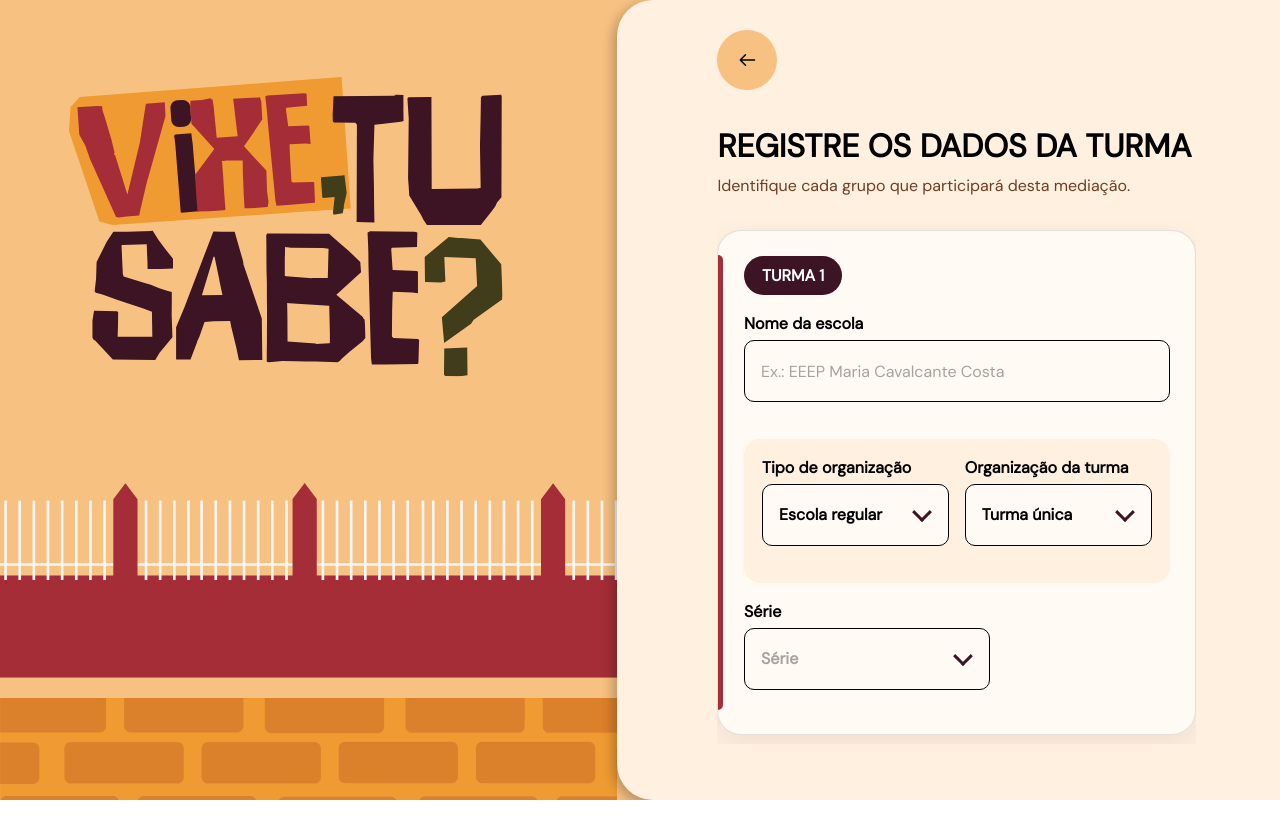
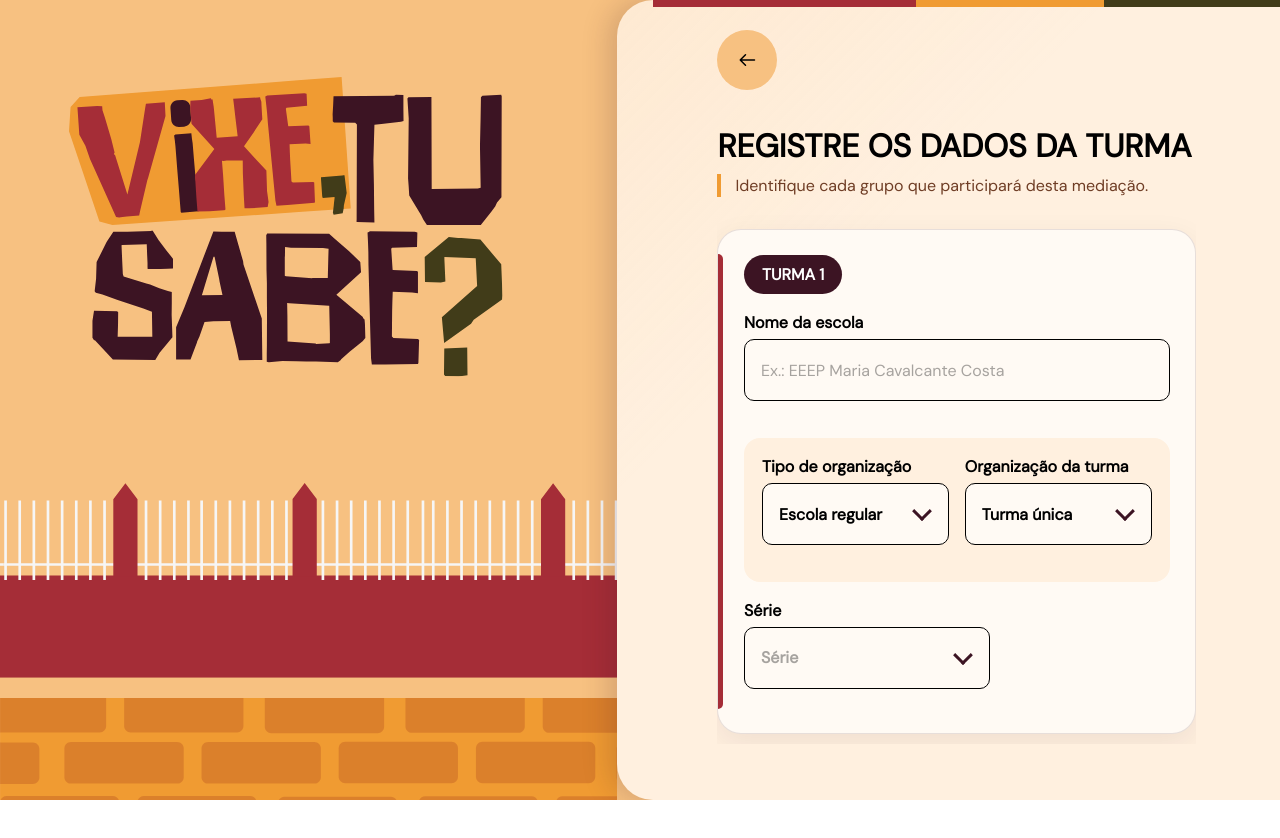
Before and after one commit to CSCAQXD/QUIZ-vixe-tu-sabe, a React app in the folder frontend/: page /cadastro-turmas in a window 1280 px wide. Shown: the top 838 px of the page. Built offline with nearby package versions, Linux system fonts and the light colour scheme; the HTML template or start-up script is replaced by a standard one.

Commit message:
style(cadastro): renova painel de configuracao

```diff
--- a/frontend/src/pages/CadastroTurmas/CadastroTurmasPage.css
+++ b/frontend/src/pages/CadastroTurmas/CadastroTurmasPage.css
@@ -16,8 +16,20 @@
     padding: clamp(30px, 3.7vh, 40px) clamp(48px, 6.55vw, 126px) clamp(42px, 7vh, 76px) clamp(62px, 7.85vw, 151px);
     overflow: hidden;
     border-radius: 36px 0 0 36px;
-    background: #fff0df;
-    box-shadow: -4px 4px 12px rgb(0 0 0 / 25%);
+    background:
+        linear-gradient(135deg, rgb(247 193 129 / 14%), transparent 34%),
+        #fff0df;
+    box-shadow: -8px 0 28px rgb(60 20 35 / 18%);
+}
+
+.registration-page__panel::before {
+    position: absolute;
+    top: 0;
+    right: 0;
+    left: 36px;
+    height: 7px;
+    background: linear-gradient(90deg, #a52d37 0 42%, #f09b32 42% 72%, #413c19 72%);
+    content: "";
 }
 
 .registration-page__content {
@@ -66,7 +78,7 @@
     color: #000;
     font-family: var(--font-family-base);
     font-size: clamp(2rem, 2.35vw, 2.8rem);
-    font-weight: 700;
+    font-weight: 900;
     line-height: 1.05;
 }
 
@@ -75,7 +87,9 @@
     margin: 0 0 clamp(28px, 4vh, 42px);
     color: #6f3d25;
     font-size: clamp(1rem, 1.05vw, 1.15rem);
-    line-height: 1.5;
+    padding-left: 14px;
+    border-left: 4px solid #f09b32;
+    line-height: 1.45;
 }
 
 .registration-page__forms {
@@ -87,7 +101,8 @@
 .registration-page__actions {
     order: 2;
     display: grid;
-    gap: clamp(18px, 2.4vh, 26px);
+    grid-template-columns: minmax(0, 0.85fr) minmax(0, 1.15fr);
+    gap: 14px;
     margin: 28px 0 8px;
 }
 
@@ -149,4 +164,8 @@
     .registration-page__intro {
         margin-bottom: 24px;
     }
+
+    .registration-page__actions {
+        grid-template-columns: 1fr;
+    }
 }
```
